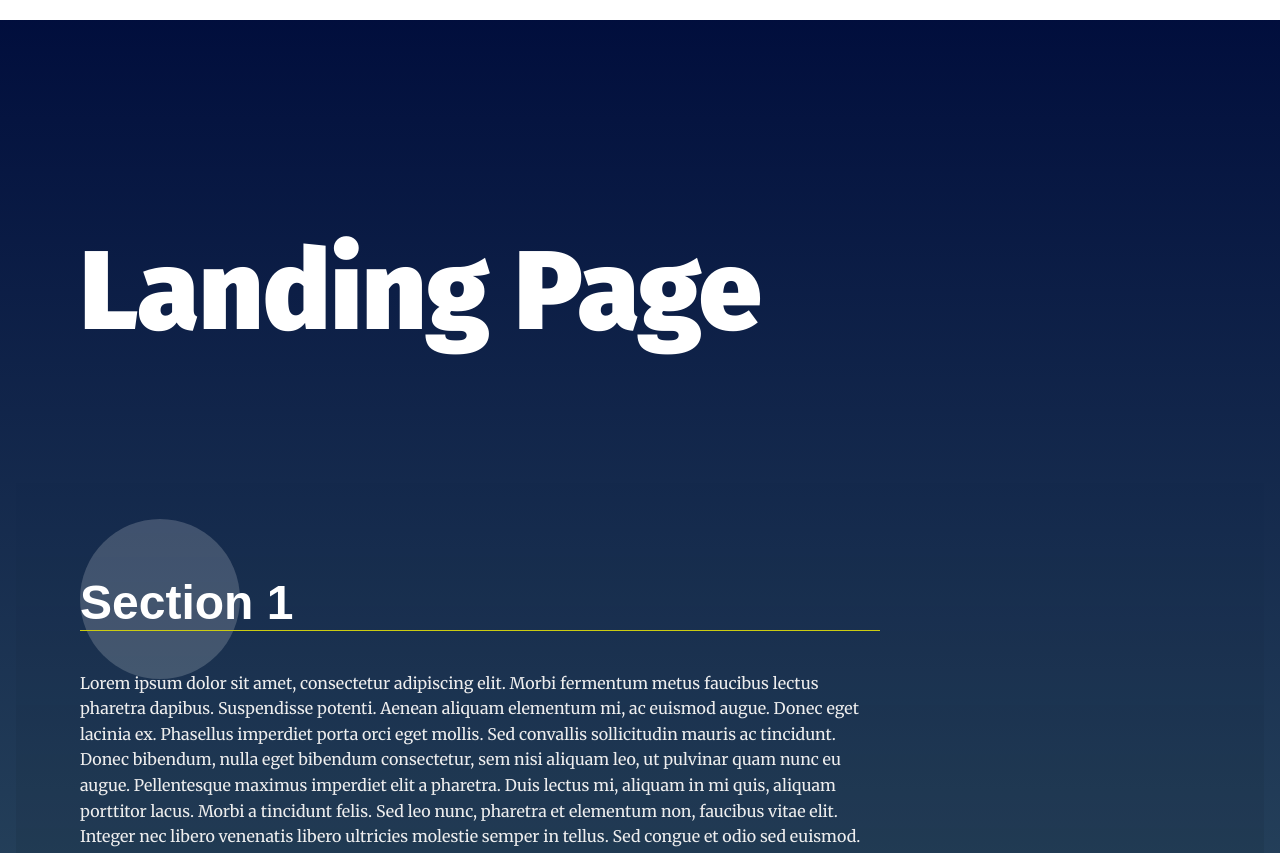
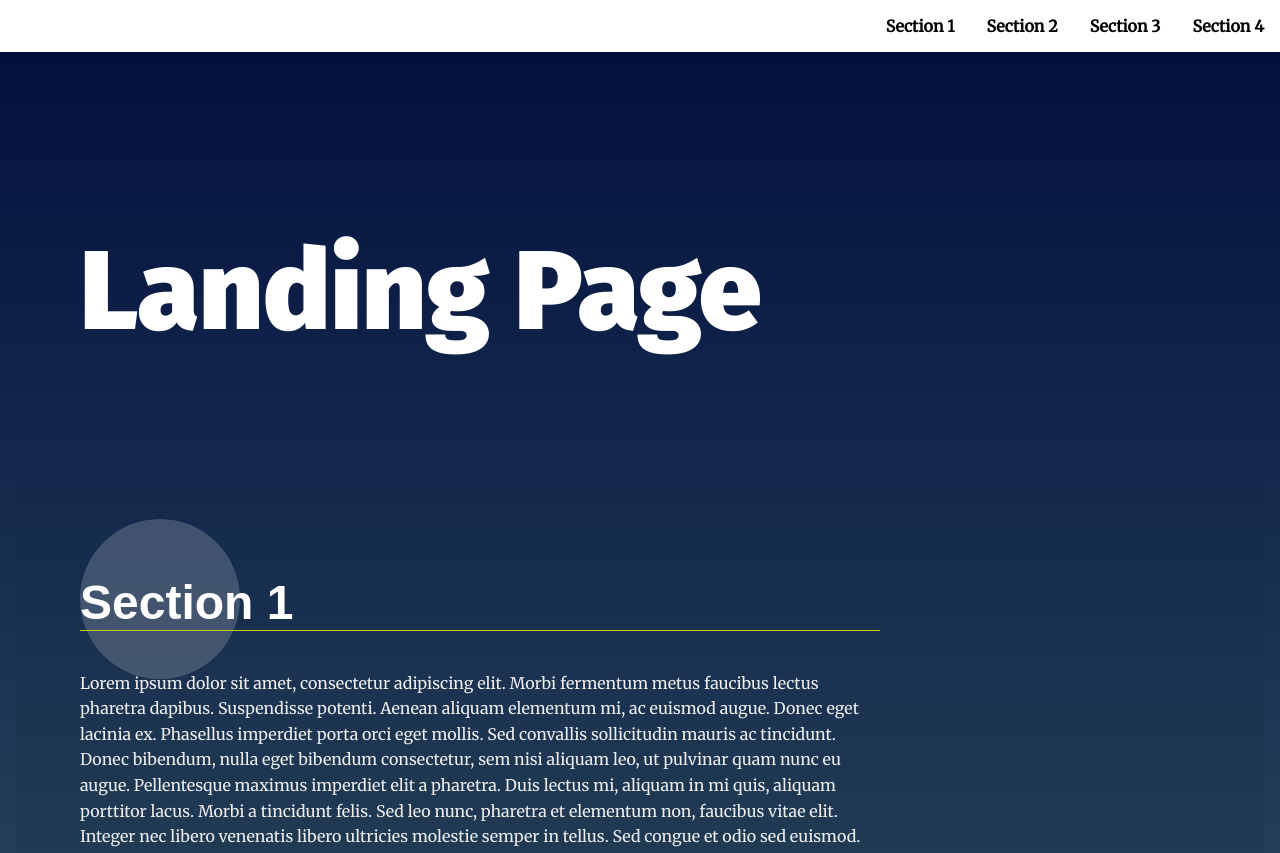
Before and after one commit to amrmoussa17/Landing-Page, a plain HTML site: page index.html in a window 1280 px wide. Shown: the top 853 px of the page. Drawn offline with Linux system fonts and the light colour scheme.

Commit message:
add scroll to section fn

```diff
--- a/css/styles.css
+++ b/css/styles.css
@@ -80,6 +80,7 @@ section {
     font-weight: bold;
     text-decoration: none;
     color: #000;
+    cursor: pointer;
 }
 
 .navbar__menu .menu__link:hover {
--- a/js/app.js
+++ b/js/app.js
@@ -20,14 +20,42 @@
 
 const sections = document.querySelectorAll('section');
 const fragment = document.createDocumentFragment();
-const navBar = document.querySelector('#navbar__list')
+const navBar = document.querySelector('#navbar__list');
 /**
  * End Global Variables
  * Start Helper Functions
  *
 */
 
+function getAttribute(element) {
+    return element.getAttribute('data-nav');
+}
 
+// scroll to section if nav link is clicked
+// advantage of Event delegation instead of instancing event listeners on every link
+
+function scrollToSec(event) {
+    if (event.target.nodeName === 'A') {
+        const secName = event.target.innerText;
+        sections.forEach((section) => {
+            if (getAttribute(section) === secName) {
+                section.scrollIntoView({behavior: "smooth", block: "end", inline: "nearest"});
+            }
+        })
+    }
+}
+
+function buildNav() {
+    sections.forEach((section) => {
+        const navItemName = getAttribute(section);
+        const navItem = document.createElement('li');
+        navItem.innerHTML = `<a> ${navItemName} </a>`;
+        navItem.firstElementChild.classList.add('menu__link');
+        fragment.appendChild(navItem);
+    })
+    navBar.appendChild(fragment);
+    navBar.addEventListener('click',scrollToSec)
+};
 
 /**
  * End Helper Functions
@@ -36,13 +64,7 @@ const navBar = document.querySelector('#navbar__list')
 */
 
 // build the nav
-sections.forEach((section) => {
-    const navItemName = section.getAttribute('data-nav');
-    const navItem = document.createElement('li');
-    navItem.innerText = navItemName;
-    fragment.appendChild(navItem);
-})
-navBar.appendChild(fragment);
+document.addEventListener('DOMContentLoaded', buildNav);
 
 // Add class 'active' to section when near top of viewport
 
```
